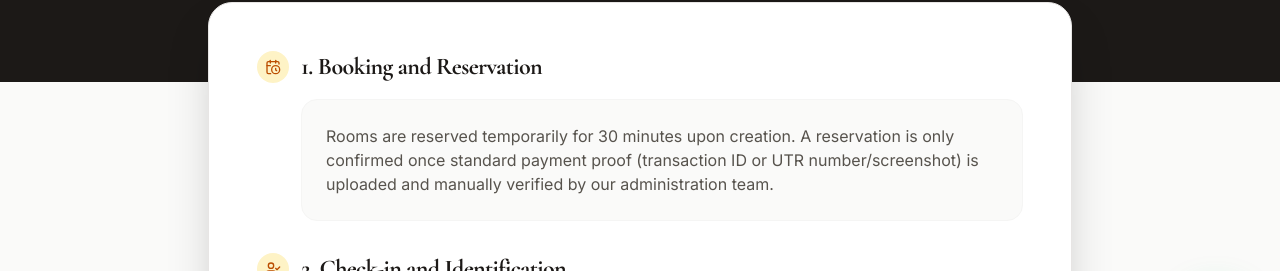
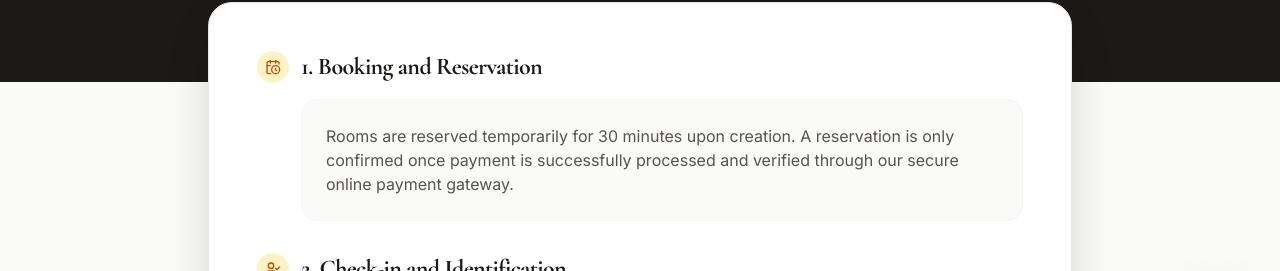
Before and after one commit to satvik310706/Punnami-Hotels, a Next.js app: page /terms in a window 1280 px wide. Shown: the part 427-698 px from the top of the page. Built offline with nearby package versions, Linux system fonts and the light colour scheme; no server answers.

Commit message:
chore: remove manual payment proof and screenshot references from terms and privacy policies

```diff
--- a/src/app/privacy/page.tsx
+++ b/src/app/privacy/page.tsx
@@ -58,7 +58,7 @@ export default function PrivacyPage() {
               </div>
               <div className="pl-11">
                 <p className="text-base text-stone-600 bg-stone-50 p-6 rounded-2xl border border-stone-100">
-                  All verification records, payment screenshots, and guest logs are stored securely. We do not sell or share your phone numbers or personal records with third parties for marketing purposes.
+                  All verification records, payment transaction details, and guest logs are stored securely. We do not sell or share your phone numbers or personal records with third parties for marketing purposes.
                 </p>
               </div>
             </section>
--- a/src/app/terms/page.tsx
+++ b/src/app/terms/page.tsx
@@ -42,7 +42,7 @@ export default function TermsPage() {
               </div>
               <div className="pl-11">
                 <p className="text-base text-stone-600 bg-stone-50 p-6 rounded-2xl border border-stone-100">
-                  Rooms are reserved temporarily for 30 minutes upon creation. A reservation is only confirmed once standard payment proof (transaction ID or UTR number/screenshot) is uploaded and manually verified by our administration team.
+                  Rooms are reserved temporarily for 30 minutes upon creation. A reservation is only confirmed once payment is successfully processed and verified through our secure online payment gateway.
                 </p>
               </div>
             </section>
```
